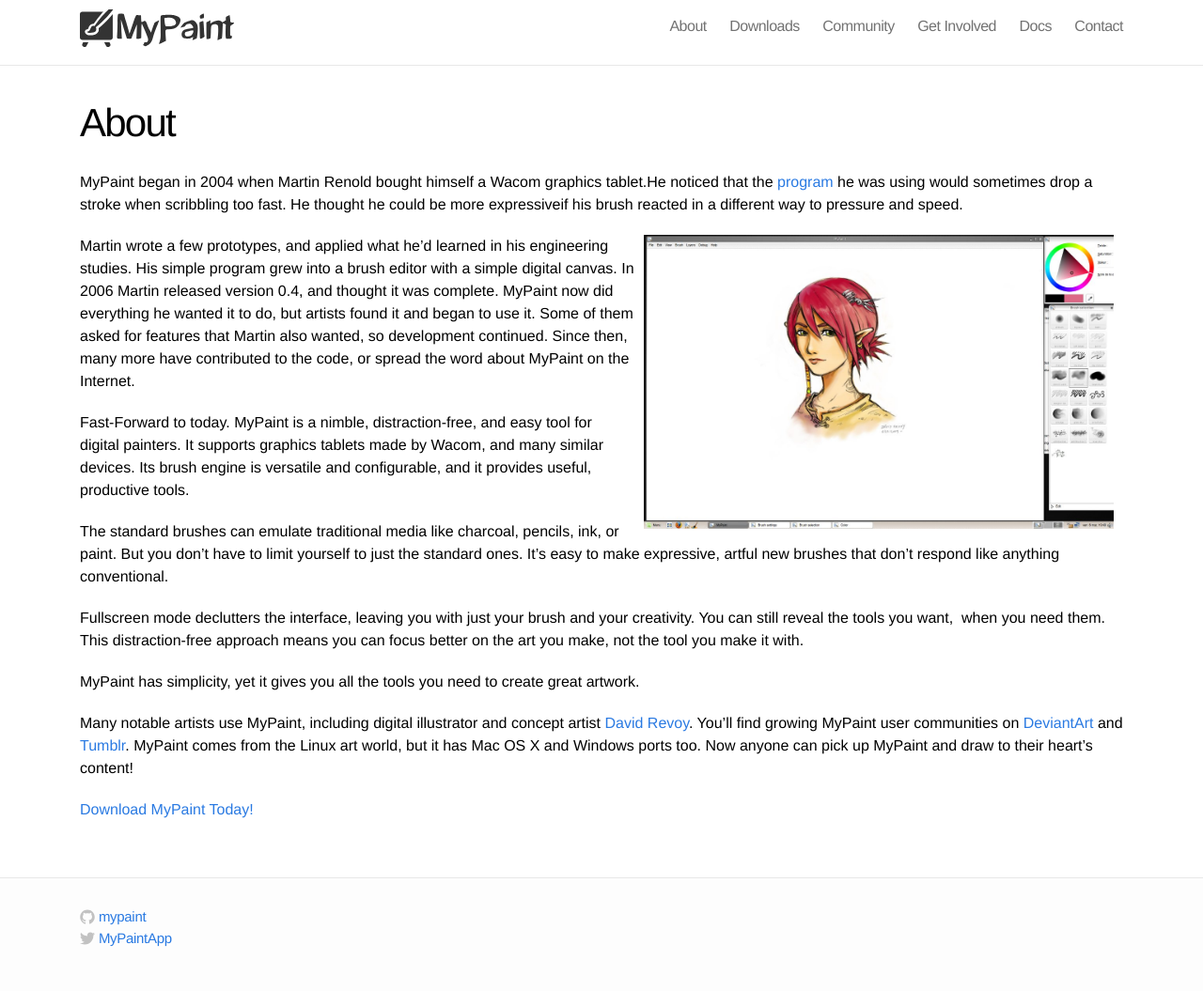
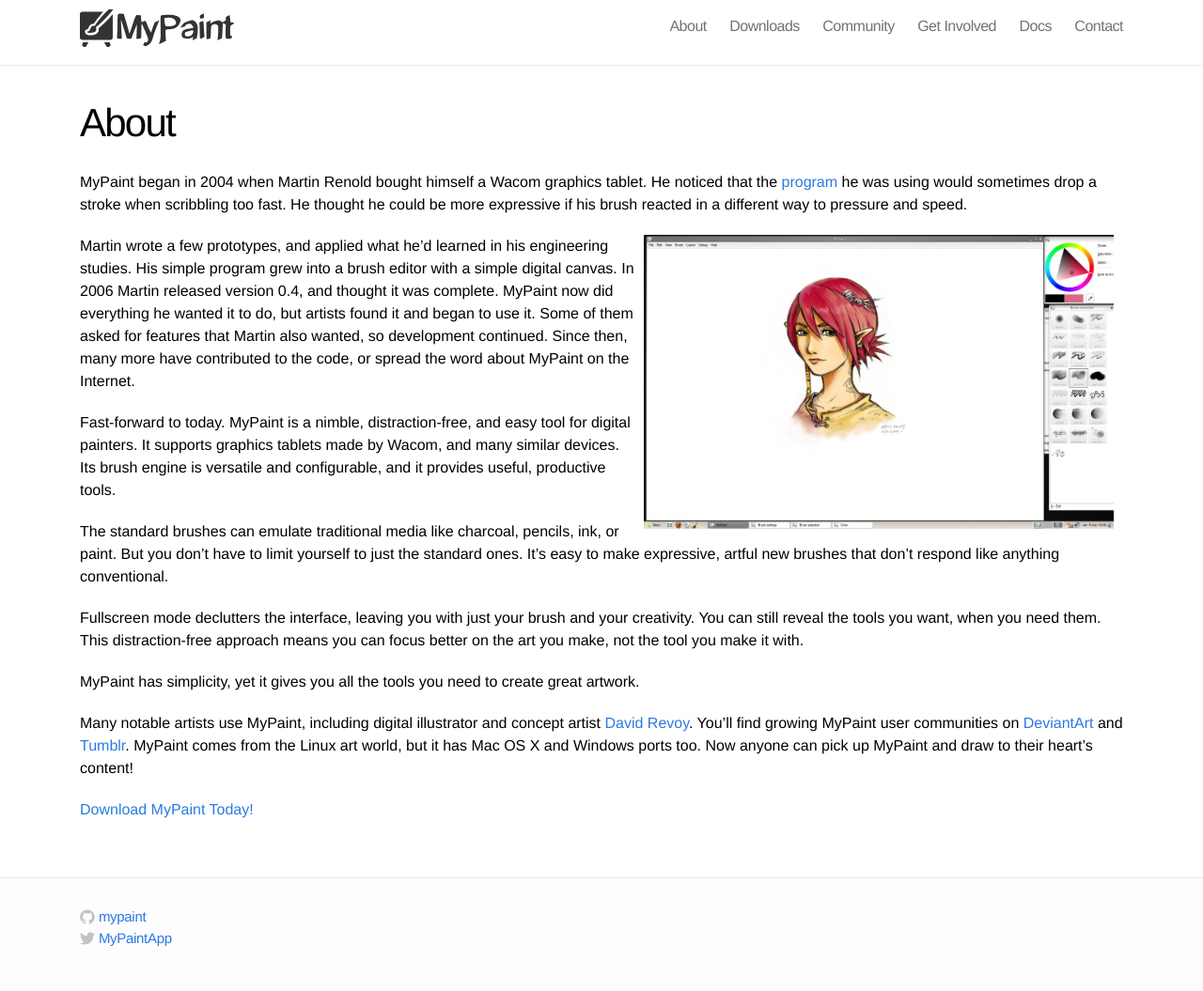
Before and after one commit to mypaint/website-2015, a Jekyll site: the page built from about.md, in a window 1280 px wide. Shown: the whole page at 94% size. Built offline with Jekyll 4.4.1, drawn with Linux system fonts in a browser that asks for light colours.

Commit message:
About page: simple text fixes
1. Missing space
2. Missing space
3. Capital letter in the middle of the sentence
4. Extra space

```diff
--- a/about.md
+++ b/about.md
@@ -5,9 +5,9 @@
 ---
 
 MyPaint began in 2004 when Martin Renold bought himself a Wacom
-graphics tablet.He noticed that the [program][gimp] he was using would
+graphics tablet. He noticed that the [program][gimp] he was using would
 sometimes drop a stroke when scribbling too fast. He thought he could
-be more expressiveif his brush reacted in a different way to pressure
+be more expressive if his brush reacted in a different way to pressure
 and speed.
 
 ![mypaint-ss-1]
@@ -21,7 +21,7 @@
 more have contributed to the code, or spread the word about MyPaint on
 the Internet.
 
-Fast-Forward to today. MyPaint is a nimble, distraction-free, and easy
+Fast-forward to today. MyPaint is a nimble, distraction-free, and easy
 tool for digital painters. It supports graphics tablets made by Wacom,
 and many similar devices. Its brush engine is versatile and
 configurable, and it provides useful, productive tools.
```
